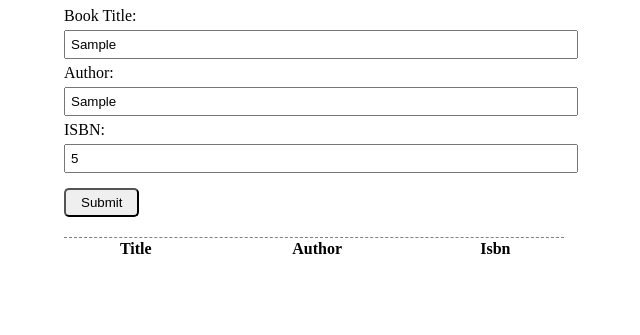
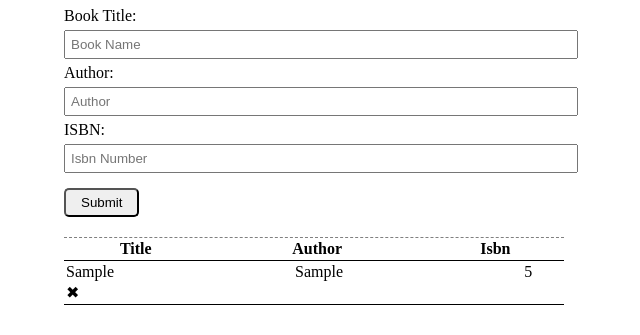
Before and after one commit to shymaSane/book-list, a plain HTML site: page index.html in a window 1280 px wide. Both pictures are taken after typing "Sample", "Sample", "5" into the empty fields and a click on the input "Submit". Shown: the part 101-436 px from the top of the page, without its empty margins (326-966 px from the left). Drawn offline with Linux system fonts and the light colour scheme.

Commit message:
show results in the ui correctly

```diff
--- a/app.js
+++ b/app.js
@@ -1,7 +1,9 @@
-//we need to init here so it wont refresh everytime we click submit and delete info
-const storage = new Stack;
 
 document.addEventListener("DOMContentLoaded", function(event) {
+    //we need to init here so it wont refresh everytime we click submit and delete info
+    const storage = new Stack;
+    //init publish class
+    const publish = new Publish;
     //when click on submit button bring data
     submit_book = document.getElementById('submit_book')
     submit_book.addEventListener('click', (e) =>{
@@ -11,9 +13,13 @@ document.addEventListener("DOMContentLoaded", function(event) {
         let book_object = book_info.getbook();
 
         if(book_object !== "Not complete"){
-            //init storage class
-            storage.push(book_object)
-
+            //current element in the storage without refresh
+            let currentStorage = storage.push(book_object)
+            console.log(currentStorage)
+            //show current element in the storage
+            publish.showBook(currentStorage)
+            //reset form
+            document.getElementById("form").reset();
         }
     })
 
--- a/index.html
+++ b/index.html
@@ -35,14 +35,15 @@
         </div>
         <!-- insert book data -->
         <div id="book_storage">
-            <table id="saved_books">
+            <table >
                 <tr>
                     <th>Title</th>
                     <th>Author</th>
                     <th>Isbn</th>
                 </tr>
-                <tr id="add-book">
-                </tr>
+                <table id="saved_books">
+
+                </table>
             </table>
         </div>
     </main>
--- a/main.css
+++ b/main.css
@@ -48,4 +48,9 @@ label {
 
 table {
     width: 100%;
+    border-bottom : 1px solid black
 }
+
+td{
+    text-align: start
+}
--- a/publish.js
+++ b/publish.js
@@ -0,0 +1,22 @@
+function Publish(){
+    this.book_table = document.getElementById('saved_books')
+};
+
+//get data from storage
+Publish.prototype.showBook = function(data){
+    //show all books
+    let output = ""
+    console.log(data)
+
+    for(key in data){
+        output += `<tr>
+                        <td>${data[key].book}</td>
+                        <td>${data[key].author}</td>
+                        <td>${data[key].isbn}</td>
+                    </tr> <span>&#10006;</span>
+
+                    `
+    }
+    console.log(output)
+    this.book_table.innerHTML = output;
+}
```
